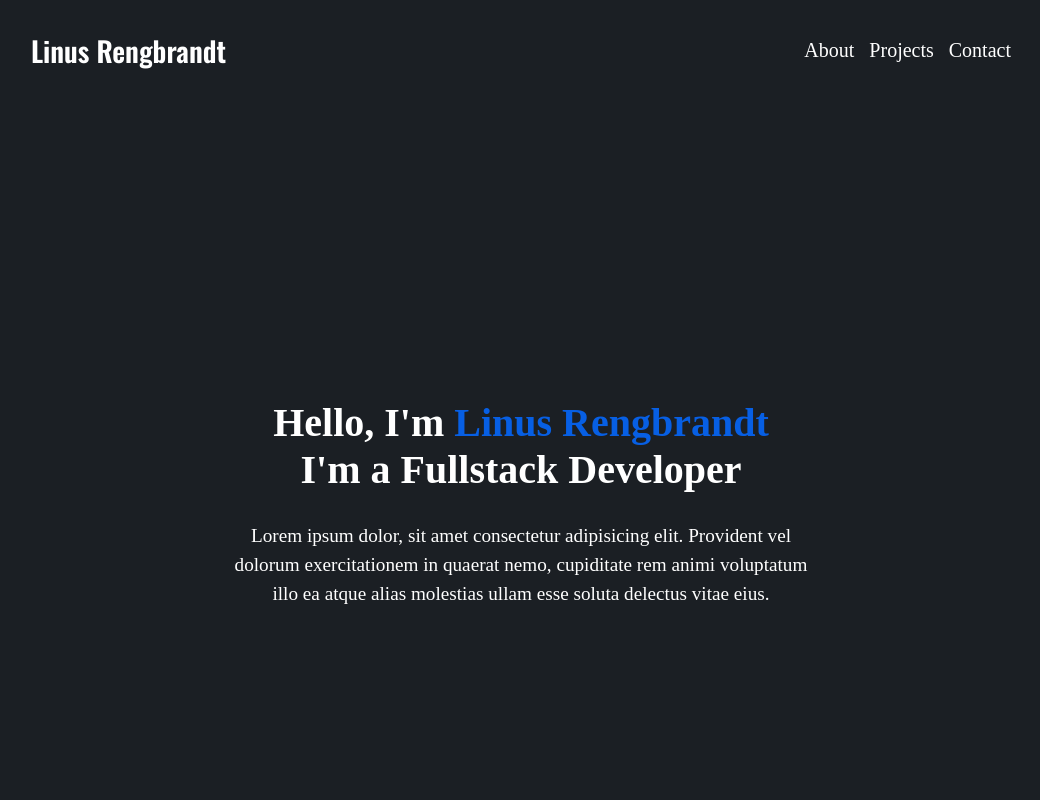
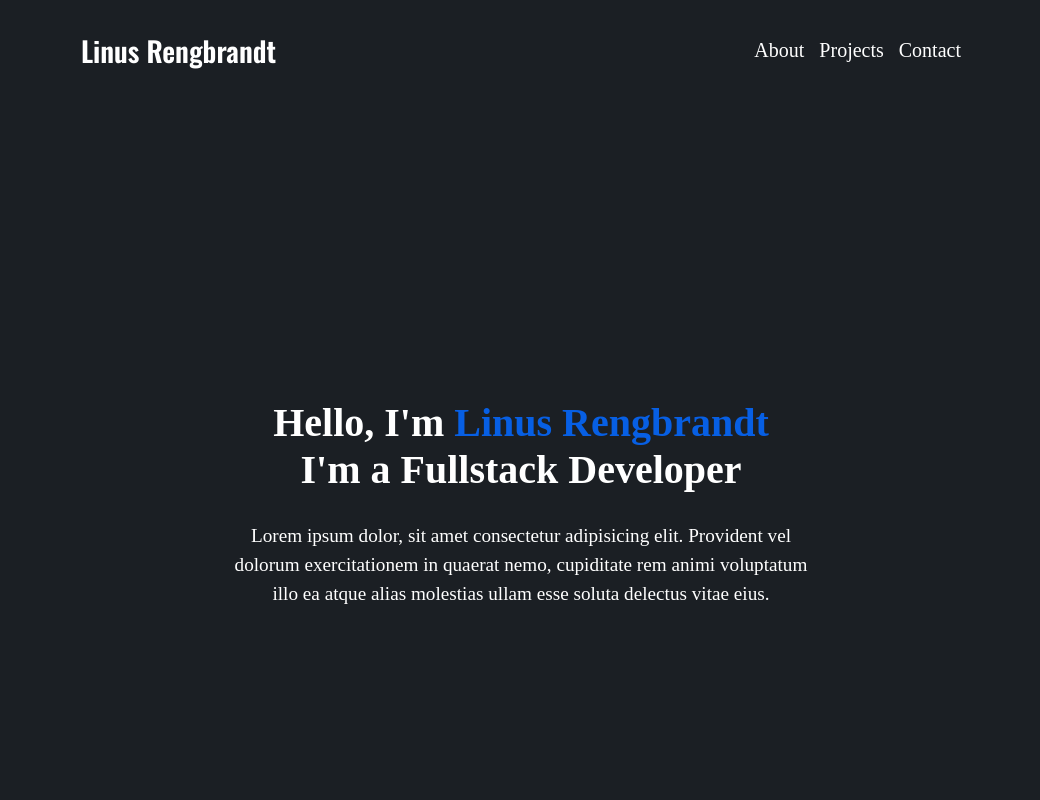
Before and after one commit to RogeSocial/Personal-Portfolio, a React (Vite) app in the folder client/: page / in a window 1280 px wide. Shown: the top 800 px of the page, without its empty margins (119-1159 px from the left). Built offline with nearby package versions, Linux system fonts and the light colour scheme.

Commit message:
small change on navbar

```diff
--- a/client/src/styling/navbar.css
+++ b/client/src/styling/navbar.css
@@ -14,7 +14,7 @@ body {
 
 .nav-title {
     margin: 0;
-    margin-left: 150px;
+    margin-left: 200px;
     color: #ffffff;
     font-size: 14px;
     text-decoration: none;
@@ -23,7 +23,7 @@ body {
 
 .nav-right {
     margin-left: auto;
-    margin-right: 150px;
+    margin-right: 200px;
     color: #ffffff;
     font-size: 20px;
     cursor: pointer;
```
